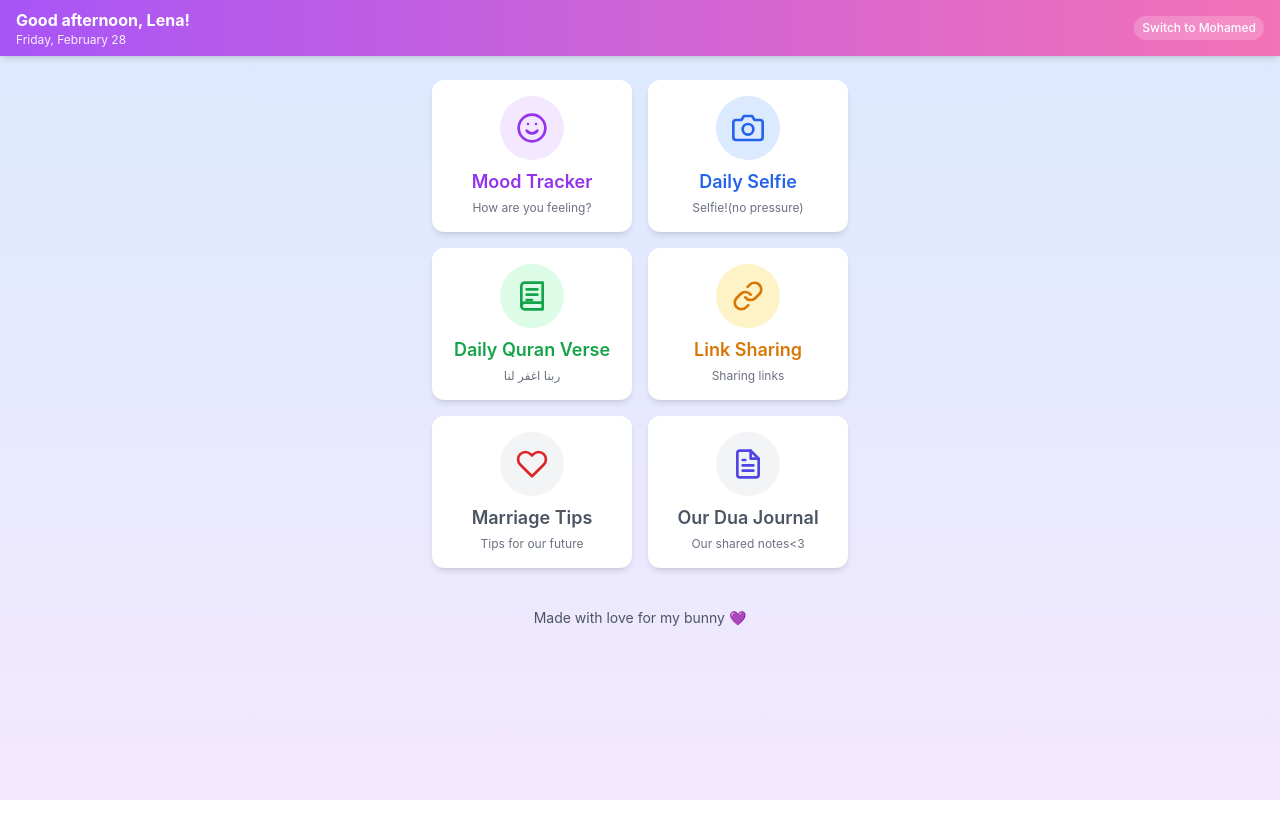
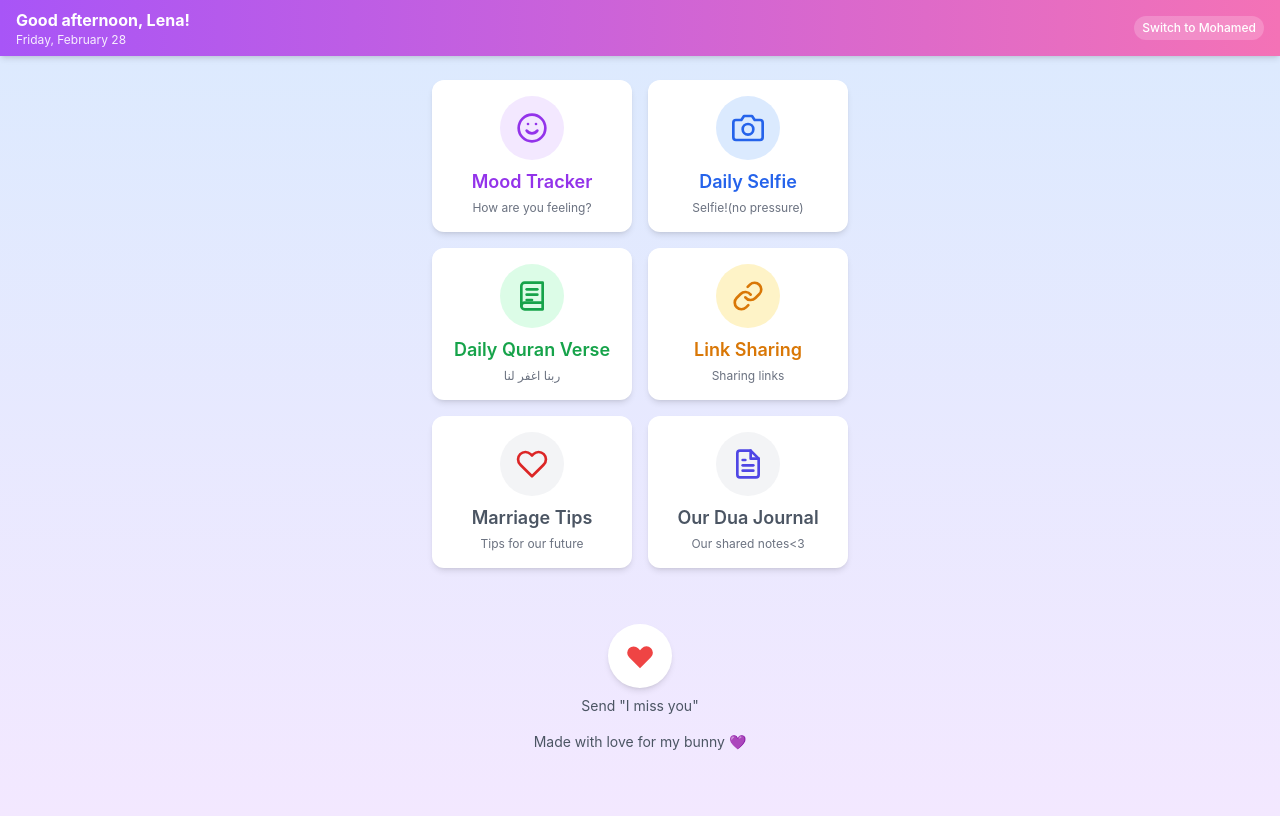
Before and after one commit to mamri98/lena-mohamed-app, a Next.js app: page / in a window 1280 px wide. Built offline with nearby package versions, Linux system fonts and the light colour scheme; no server answers; the database is empty.

Commit message:
miss you

```diff
--- /dev/null
+++ b/components/MissYouButton.js
@@ -0,0 +1,65 @@
+// components/MissYouButton.js
+import { useState, useEffect } from 'react';
+import { db } from '../firebase/firebase';
+import { collection, addDoc, serverTimestamp } from 'firebase/firestore';
+
+export default function MissYouButton({ name }) {
+  const [isAnimating, setIsAnimating] = useState(false);
+  const [isMounted, setIsMounted] = useState(false);
+
+  // Only run on client-side
+  useEffect(() => {
+    setIsMounted(true);
+  }, []);
+
+  const handleMissYouClick = async () => {
+    if (isAnimating || !isMounted || !db) return;
+
+    setIsAnimating(true);
+
+    try {
+      // Add to Firestore
+      await addDoc(collection(db, 'missYou'), {
+        name,
+        timestamp: serverTimestamp(),
+      });
+
+      // Animation duration
+      setTimeout(() => {
+        setIsAnimating(false);
+      }, 1000);
+    } catch (error) {
+      console.error('Error sending miss you:', error);
+      setIsAnimating(false);
+    }
+  };
+
+  if (!isMounted) return null;
+
+  return (
+    <div className="text-center my-4">
+      <button
+        onClick={handleMissYouClick}
+        className={`relative bg-white rounded-full p-4 shadow-md hover:shadow-lg transition-all duration-300 ${
+          isAnimating ? 'scale-110' : 'hover:scale-105'
+        }`}
+        disabled={isAnimating}
+        aria-label="Send I miss you"
+      >
+        <svg
+          xmlns="http://www.w3.org/2000/svg"
+          className={`h-8 w-8 text-red-500 ${isAnimating ? 'animate-pulse' : ''}`}
+          viewBox="0 0 20 20"
+          fill="currentColor"
+        >
+          <path
+            fillRule="evenodd"
+            d="M3.172 5.172a4 4 0 015.656 0L10 6.343l1.172-1.171a4 4 0 115.656 5.656L10 17.657l-6.828-6.829a4 4 0 010-5.656z"
+            clipRule="evenodd"
+          />
+        </svg>
+      </button>
+      <p className="text-sm text-gray-600 mt-2">Send "I miss you"</p>
+    </div>
+  );
+}
--- /dev/null
+++ b/components/MissYouNotification.js
@@ -0,0 +1,117 @@
+// components/MissYouNotification.js
+import { useState, useEffect } from 'react';
+import { db } from '../firebase/firebase';
+import { collection, query, where, orderBy, limit, onSnapshot } from 'firebase/firestore';
+
+export default function MissYouNotification({ name }) {
+  const [notification, setNotification] = useState(null);
+  const [isVisible, setIsVisible] = useState(false);
+  const [isMounted, setIsMounted] = useState(false);
+
+  // Only run on client-side
+  useEffect(() => {
+    setIsMounted(true);
+  }, []);
+
+  // Listen for miss you messages
+  useEffect(() => {
+    if (!isMounted || !db || !name) return;
+
+    // The other person's name
+    const otherPerson = name === 'Lena' ? 'Mohamed' : 'Lena';
+
+    let unsubscribe = () => {};
+
+    try {
+      // Set up Firestore listener
+      const missYouRef = collection(db, 'missYou');
+      const q = query(
+        missYouRef,
+        where('name', '==', otherPerson),
+        orderBy('timestamp', 'desc'),
+        limit(1)
+      );
+
+      unsubscribe = onSnapshot(q, (snapshot) => {
+        if (!snapshot.empty) {
+          const data = snapshot.docs[0].data();
+
+          // Check if this is a recent notification (within 5 minutes)
+          const timestamp = data.timestamp?.toDate() || new Date();
+          const fiveMinutesAgo = new Date(Date.now() - 5 * 60 * 1000);
+
+          if (timestamp > fiveMinutesAgo) {
+            // Show new notification
+            setNotification({
+              name: data.name,
+              timestamp
+            });
+            setIsVisible(true);
+
+            // Auto-dismiss after 10 seconds
+            setTimeout(() => {
+              setIsVisible(false);
+            }, 10000);
+          }
+        }
+      }, (error) => {
+        console.error("Error listening for miss you messages:", error);
+      });
+    } catch (error) {
+      console.error("Error setting up miss you listener:", error);
+    }
+
+    return () => unsubscribe();
+  }, [isMounted, db, name]);
+
+  // Hide notification completely after fade-out
+  const handleAnimationEnd = () => {
+    if (!isVisible) {
+      setNotification(null);
+    }
+  };
+
+  if (!isMounted || !notification) return null;
+
+  // Format time since message was sent
+  const formatTimeAgo = (date) => {
+    const seconds = Math.floor((new Date() - date) / 1000);
+
+    if (seconds < 60) return 'just now';
+
+    const minutes = Math.floor(seconds / 60);
+    if (minutes < 60) return `${minutes} minute${minutes > 1 ? 's' : ''} ago`;
+
+    const hours = Math.floor(minutes / 60);
+    return `${hours} hour${hours > 1 ? 's' : ''} ago`;
+  };
+
+  return (
+    <div
+      className={`fixed bottom-24 left-1/2 transform -translate-x-1/2 bg-white rounded-lg shadow-lg p-4 z-50 transition-opacity duration-500 ${
+        isVisible ? 'opacity-100' : 'opacity-0'
+      }`}
+      style={{ maxWidth: '90%' }}
+      onTransitionEnd={handleAnimationEnd}
+    >
+      <div className="flex items-center">
+        <svg
+          xmlns="http://www.w3.org/2000/svg"
+          className="h-6 w-6 text-red-500 mr-2 flex-shrink-0 animate-pulse"
+          viewBox="0 0 20 20"
+          fill="currentColor"
+        >
+          <path
+            fillRule="evenodd"
+            d="M3.172 5.172a4 4 0 015.656 0L10 6.343l1.172-1.171a4 4 0 115.656 5.656L10 17.657l-6.828-6.829a4 4 0 010-5.656z"
+            clipRule="evenodd"
+          />
+        </svg>
+        <div>
+          <p className="font-medium text-gray-800">{notification.name} misses you ❤️</p>
+          <p className="text-xs text-gray-500">{formatTimeAgo(notification.timestamp)}</p>
+        </div>
+      </div>
+    </div>
+  );
+}
--- a/pages/index.js
+++ b/pages/index.js
@@ -41,6 +41,17 @@ const MarriageTips = dynamic(() => import('../components/MarriageTips'), {
 const SharedDocument = dynamic(() => import('../components/SharedDocument'), {
   ssr: false,
   loading: () => <div className="p-4 text-center">Loading shared document...</div>
+});
+
+// Miss You components
+const MissYouButton = dynamic(() => import('../components/MissYouButton'), {
+  ssr: false,
+  loading: () => null
+});
+
+const MissYouNotification = dynamic(() => import('../components/MissYouNotification'), {
+  ssr: false,
+  loading: () => null
 });
 
 // Feature configurations - defined outside component to avoid recreation
@@ -182,6 +193,9 @@ export default function Home() {
 
       {/* Main App Content - hidden until splash completes */}
       <div className={appReady ? ANIMATIONS.CONTENT_FADE_IN : 'hidden'}>
+        {/* Add Miss You Notification */}
+        <MissYouNotification name={name} />
+
         {/* User card with toggle */}
         <UserCard name={name} onToggle={handleToggleName} />
 
@@ -219,8 +233,11 @@ export default function Home() {
         </main>
 
         {activeFeature !== 'document' && (
-          <footer className="max-w-md mx-auto px-4 pb-6 text-center text-gray-600 text-sm">
-            Made with love for my bunny 💜
+          <footer className="max-w-md mx-auto px-4 pb-16 text-center">
+            {/* Add Miss You Button */}
+            {!activeFeature && <MissYouButton name={name} />}
+
+            <p className="text-gray-600 text-sm mt-2">Made with love for my bunny 💜</p>
           </footer>
         )}
 
```
